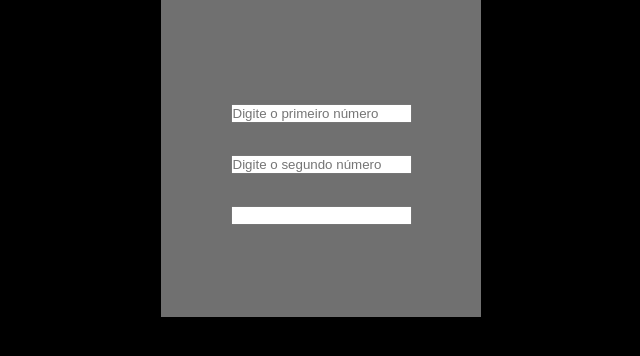
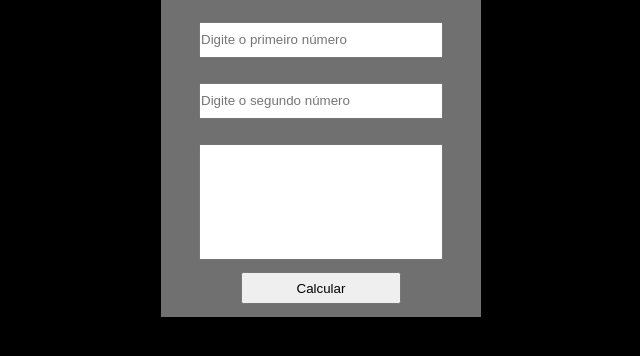
Before and after one commit to oAndin/Calculadora-MEME, a plain HTML site: page index.html in a window 1280 px wide. Shown: the part 262-618 px from the top of the page, without its empty margins (319-959 px from the left). Drawn offline with Linux system fonts and the light colour scheme.

Commit message:
Falta o efeito gleidson

```diff
--- a/estilo.css
+++ b/estilo.css
@@ -36,9 +36,31 @@ body main .container .calculadora {
     height: 100%;
     display: flex;
     flex-direction: column;
-    justify-content: center;
-    gap: 1rem;
+    justify-content: space-evenly;
     align-items: center;
 }
 
-/*  */
+body main .container .calculadora #n1 {
+    width: 75%;
+    height: 10%;
+
+}
+body main .container .calculadora #n2 {
+    width: 75%;
+    height: 10%;
+}
+body main .container .calculadora #resultado {
+    width: 75%;
+    height: 35%;
+}
+
+/* Botão do gleidson */
+
+body main .container .calculadora button {
+    display: flex;
+    justify-content: center;
+    align-items: center;
+    width: 50%;
+    height: 10%;
+
+}
--- a/index.html
+++ b/index.html
@@ -15,11 +15,13 @@
         <div class="container">
             <span class="calculadora">
                 <label for="n1"></label>
-                <input type="text" placeholder="Digite o primeiro número">
+                <input type="text" id="n1" placeholder="Digite o primeiro número">
                 <label for="n2"></label>
-                <input type="text" placeholder="Digite o segundo número">
-                <label for="n1"></label>
-                <input type="text" placeholder="">
+                <input type="text" id="n2" placeholder="Digite o segundo número">
+                <label for="resultado"></label>
+                <input type="text" id="resultado" placeholder="">
+
+                <button>Calcular</button>
             </span>
         </div>
     </main>
```
